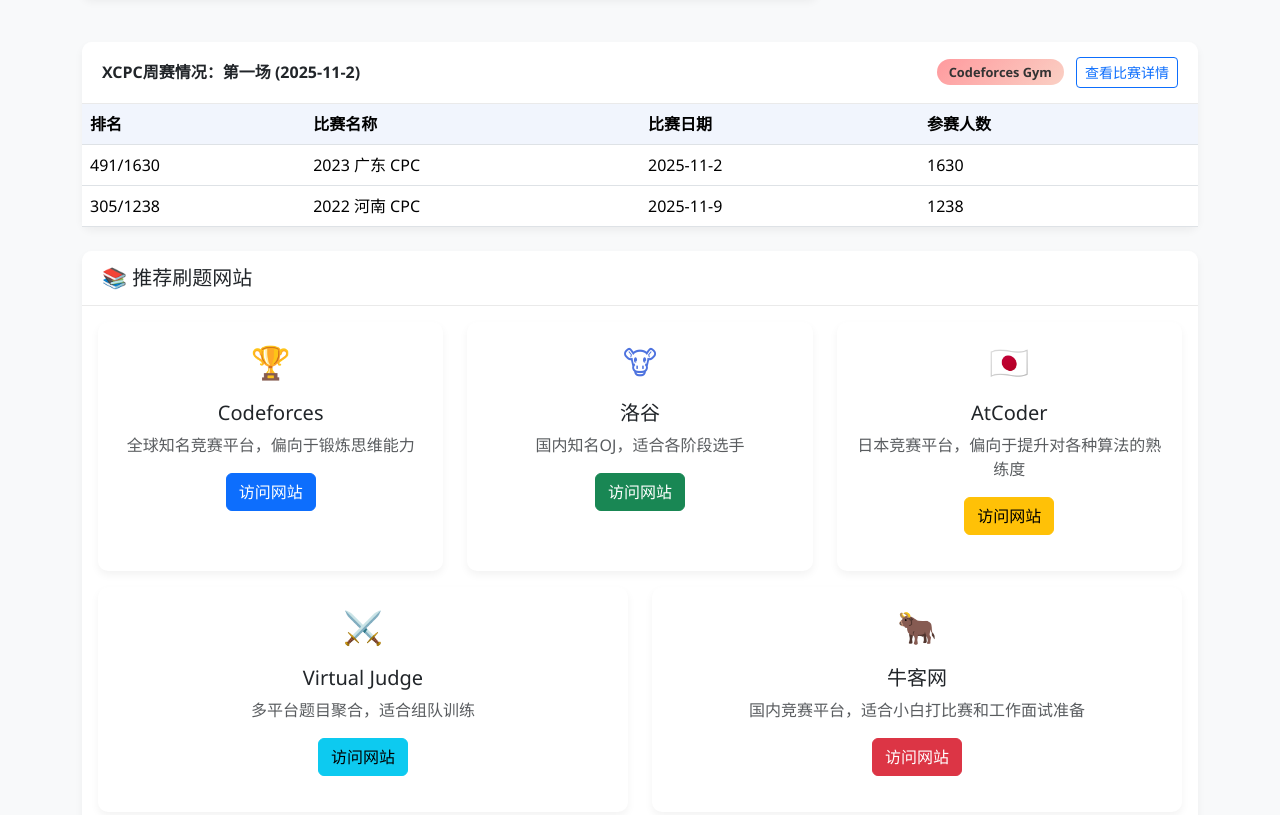
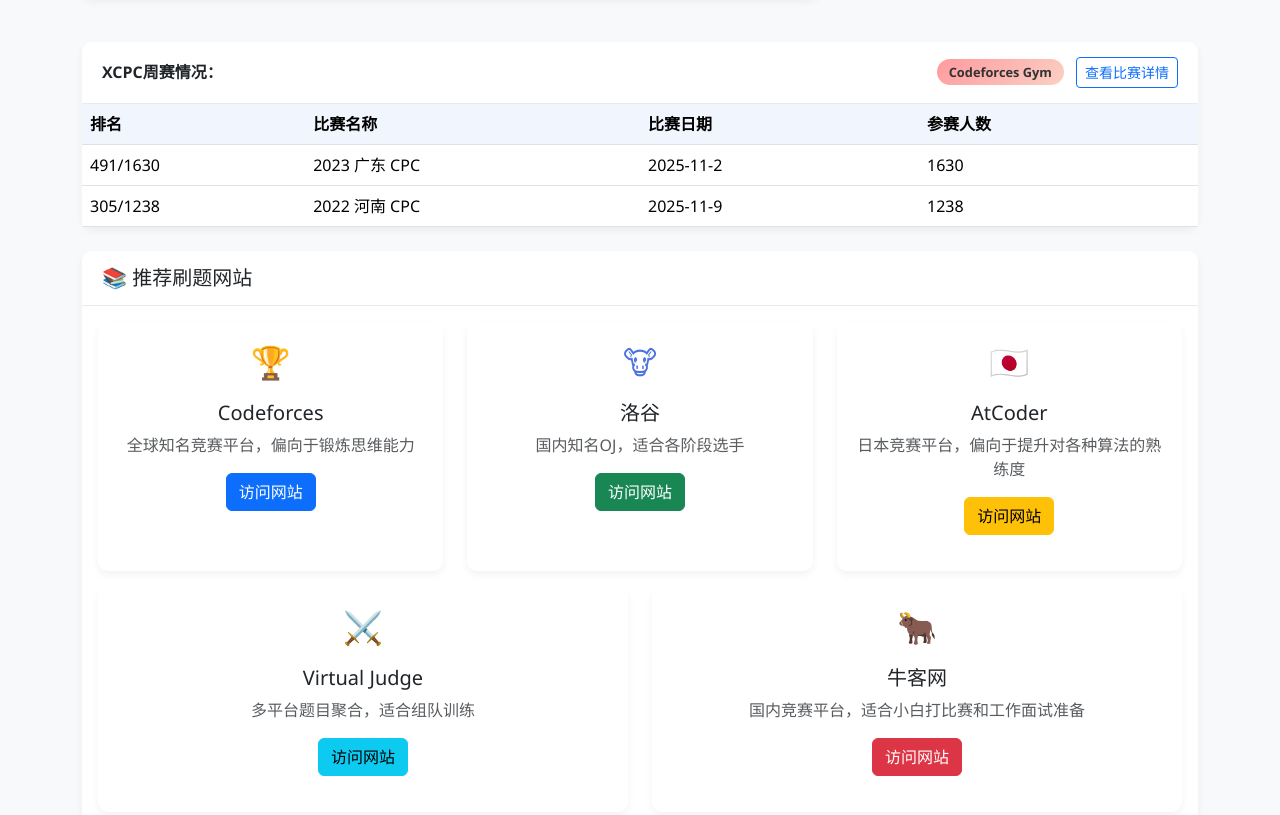
Before and after one commit to TUST-ACM/TUST-ACM-, a plain HTML site: page index.html in a window 1280 px wide. Shown: the part 1425-2240 px from the top of the page. Drawn offline with nearby package versions, Linux system fonts and the light colour scheme.

Commit message:
Update index.html

```diff
--- a/index.html
+++ b/index.html
@@ -200,7 +200,7 @@
         <!-- XCPC周赛情况表格 -->
         <div class="card mt-4">
             <div class="card-header d-flex justify-content-between align-items-center">
-                <span>XCPC周赛情况：第一场 (2025-11-2)</span>
+                <span>XCPC周赛情况：</span>
                 <div>
                     <span class="contest-type-badge me-2">Codeforces Gym</span>
                     <a href="https://codeforces.com/gym/104369/standings" class="btn btn-sm btn-outline-primary" target="_blank">查看比赛详情</a>
```
